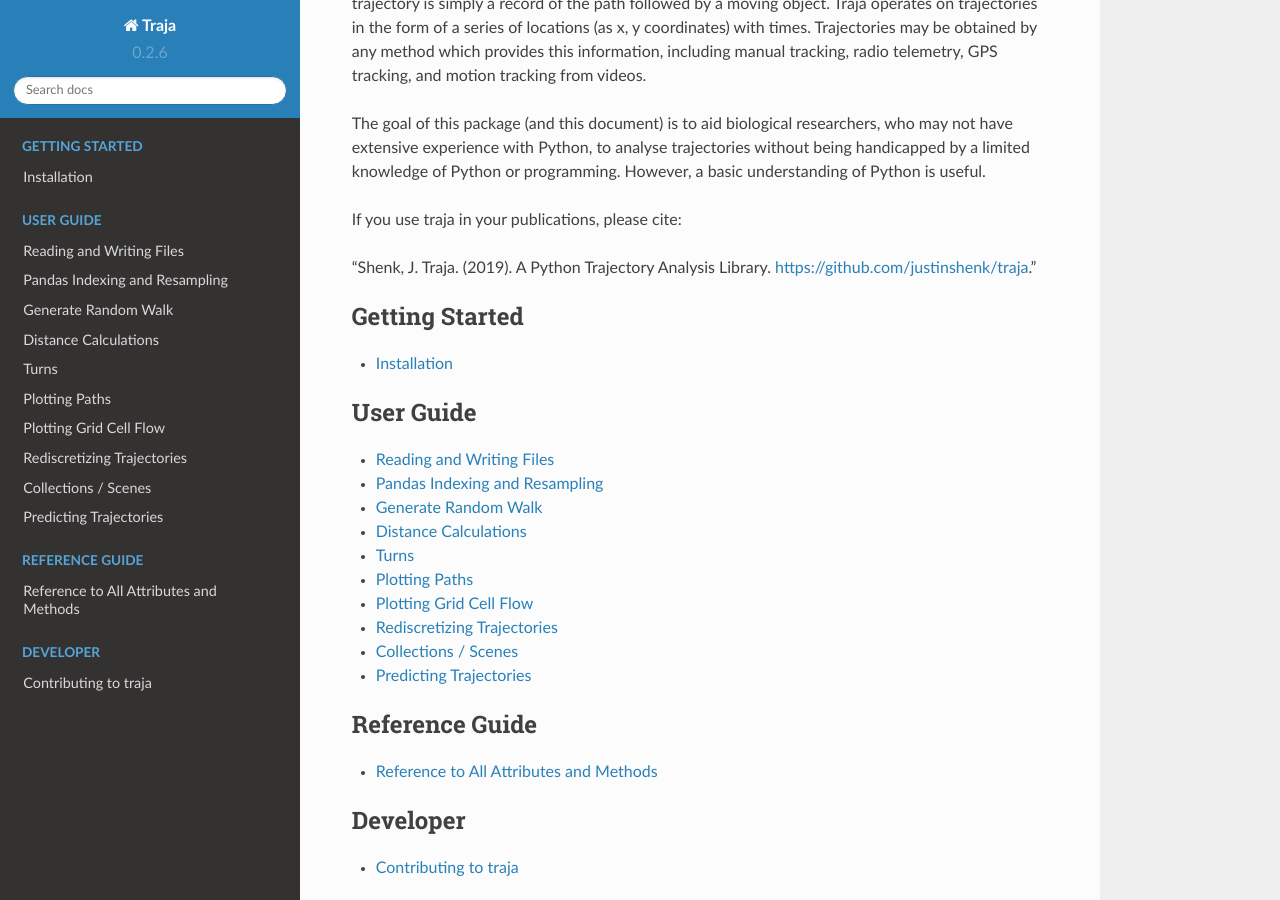
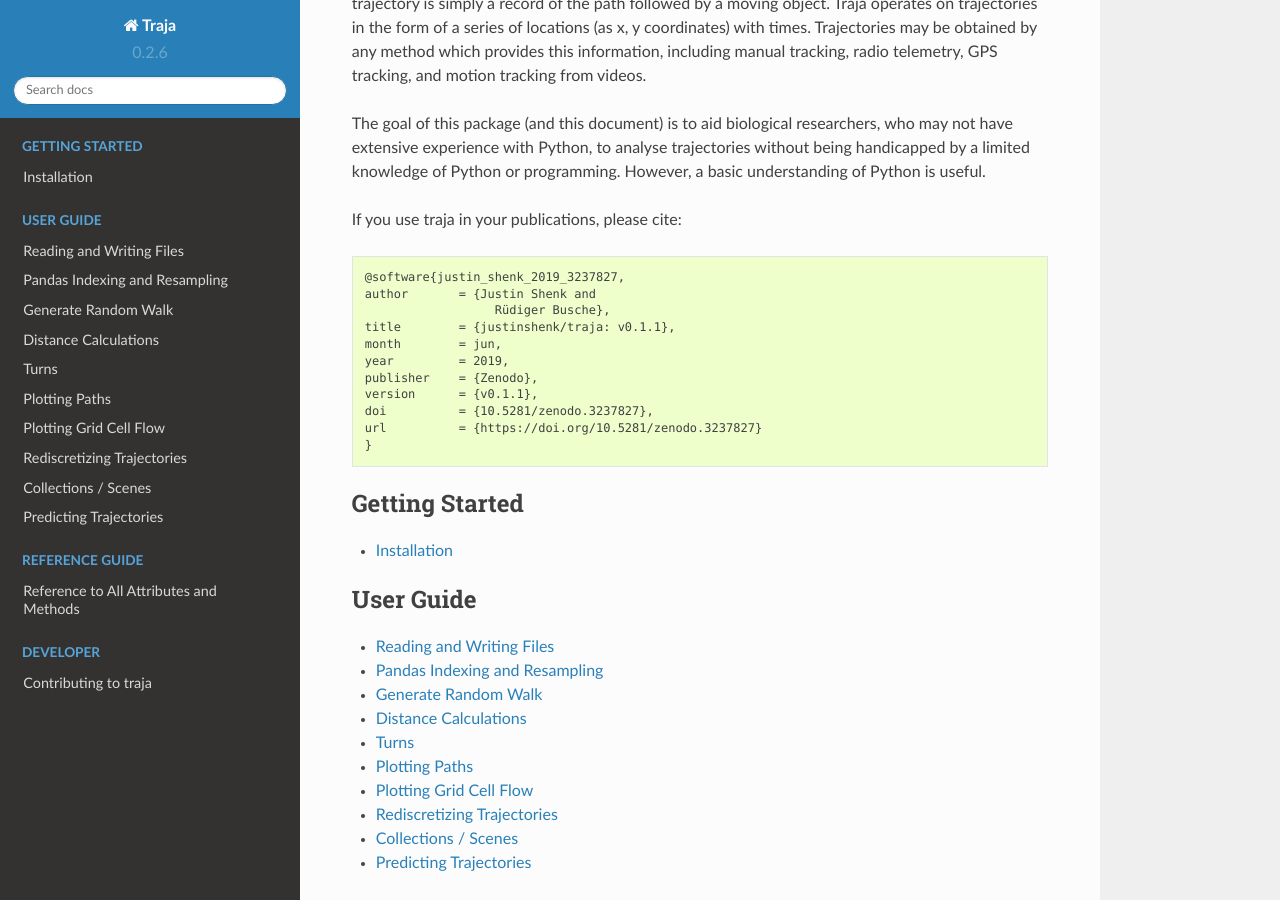
Before and after one commit to traja-team/traja, a Sphinx documentation site: the page built from docs/source/index.rst, in a window 1280 px wide and 900 px high, scrolled down 441 px. Built offline with Sphinx 7.4.7 and the Read the Docs theme 2.0.0, drawn with Linux system fonts in a browser that asks for light colours; pages that are not in the unit, such as notebooks, are missing from menus.

Commit message:
Update citation

```diff
--- a/docs/source/index.rst
+++ b/docs/source/index.rst
@@ -31,7 +31,19 @@
 
 If you use traja in your publications, please cite:
 
-“Shenk, J. Traja. (2019). A Python Trajectory Analysis Library. https://github.com/justinshenk/traja.”
+.. code-block:: txt
+
+   @software{justin_shenk_2019_3237827,
+   author       = {Justin Shenk and
+                     Rüdiger Busche},
+   title        = {justinshenk/traja: v0.1.1},
+   month        = jun,
+   year         = 2019,
+   publisher    = {Zenodo},
+   version      = {v0.1.1},
+   doi          = {10.5281/zenodo.3237827},
+   url          = {https://doi.org/10.5281/zenodo.3237827}
+   }
 
 .. toctree::
    :maxdepth: 1
```
Also changed, not shown: 1 other file.
